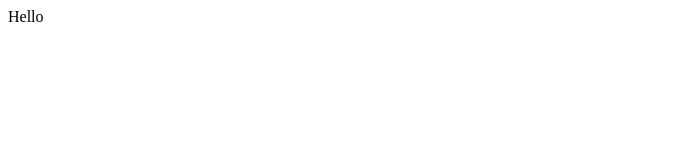
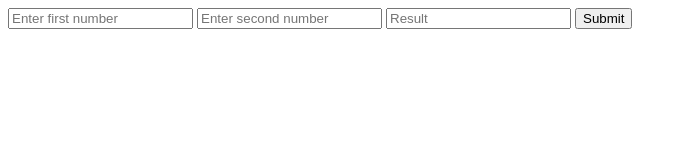
Before and after one commit to imanil-git/JavaScript, a plain HTML site: page index.html in a window 1280 px wide. Shown: the whole page, without its empty margins (0-687 px from the left). Drawn offline with Linux system fonts and the light colour scheme.

Commit message:
DOM Added

```diff
--- a/Js/app.js
+++ b/Js/app.js
@@ -2,7 +2,7 @@
 // Syntax Error , ; . etc
 // Logical Error  (Somewhere your logic is mistake)
 // Fetal Error  (Can't be correct we should rewrite code Rare Case Error)
-document.write('Hello');
+//document.write('Hello');
 
 //Operator in JS
 //Arthmetic Operator (+ - / % *)
--- /dev/null
+++ b/Js/dom.js
@@ -0,0 +1,46 @@
+//DOM
+//Document Object Model
+
+/*function add(a, b){
+    let c = parseInt(a) + parseInt(b);
+    console.log(c);
+    document.getElementById("result").innerHTML = c;
+}
+
+const a = prompt("Enter value of a:");
+const b = prompt("Enter value of b:");
+
+add (a, b); */
+
+/*function multipleOf(number) {
+  let i, result;
+  let resultElement = document.getElementById("result");
+//   resultElement.innerHTML = "";  //Clearing previous content
+  for (i = 1; i <= 10; i++) {
+    result = number * i;
+    console.log(`${number} X ${i} = ${result}`);
+    resultElement.innerHTML += `${number} X ${i} = ${result} <br />`;
+  }
+}
+
+const num = parseInt(prompt("Enter a number:"));
+multipleOf(num); */
+
+// function sayHello(){
+//     document.getElementById("result").innerHTML = "Hello World";
+// }
+
+function add() {
+  const ans = confirm("Do you want answer?");
+//   console.log(ans);
+  if (ans == true) {
+    const a = document.getElementById("fn").value;
+    const b = document.getElementById("sn").value;
+    const c = parseInt(a) + parseInt(b);
+    // console.log(c);  //It is only checking for value remove after successful in website
+    document.getElementById("result").value = c;
+  }
+  else{
+    alert("Sorry");
+  }
+}
--- a/index.html
+++ b/index.html
@@ -6,9 +6,16 @@
     <title>Document</title>
 </head>
 <body>
+    <!-- <button onclick="sayHello()">Click Me</button> -->
+    <input type="number" id="fn" placeholder="Enter first number" />
+    <input type="number" id="sn" placeholder="Enter second number" />
+    <input type="number" id="result" placeholder="Result"/>
+    <button onclick="add()">Submit</button>
+    <!-- <h1 id="result"></h1> -->
 
-    <script src="./Js/app.js"></script>
-    <scrip src="./Js/array.js"></script>
-    <script src="./Js/function.js"></script>
+    <!-- <script src="./Js/app.js"></script> -->
+    <!-- <scrip src="./Js/array.js"></script> -->
+    <!-- <script src="./Js/function.js"></script> -->
+    <script src="./Js/dom.js"></script>
 </body>
 </html>
```
